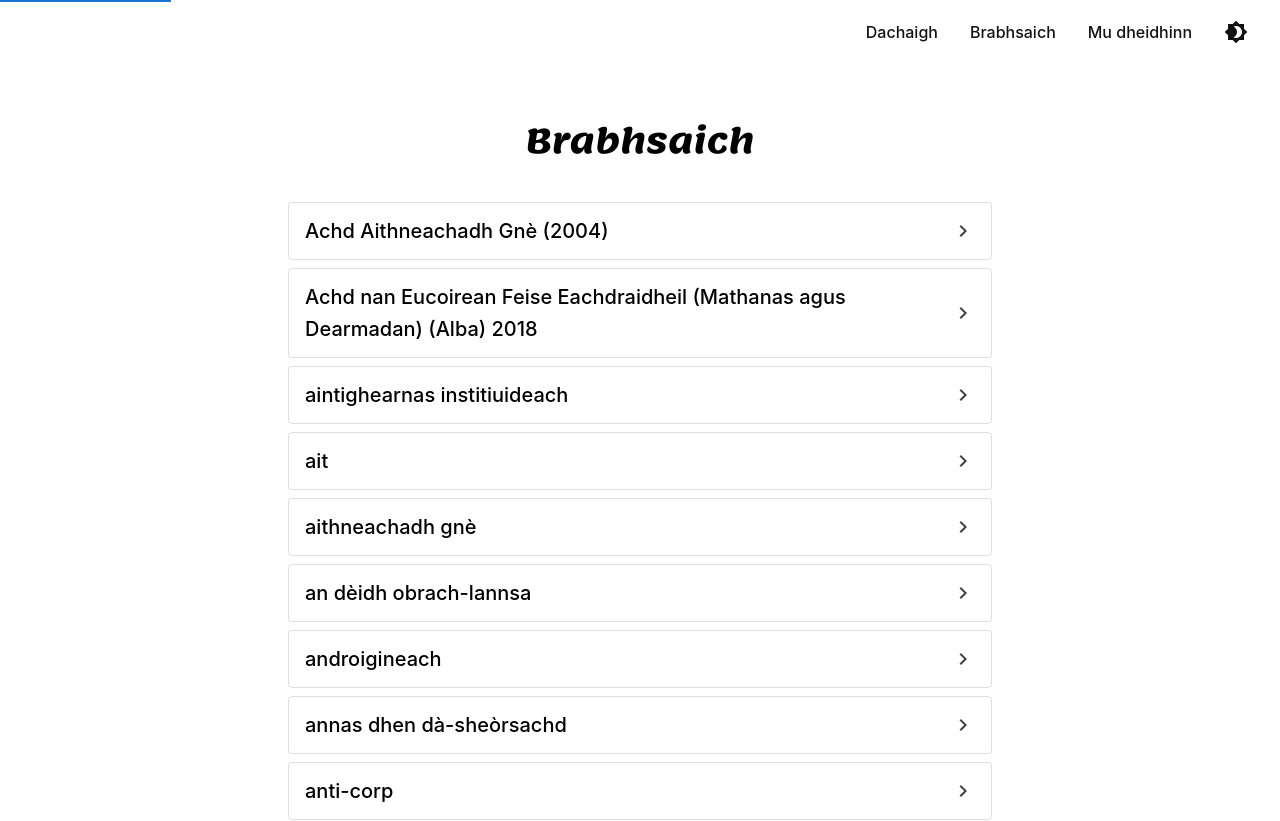
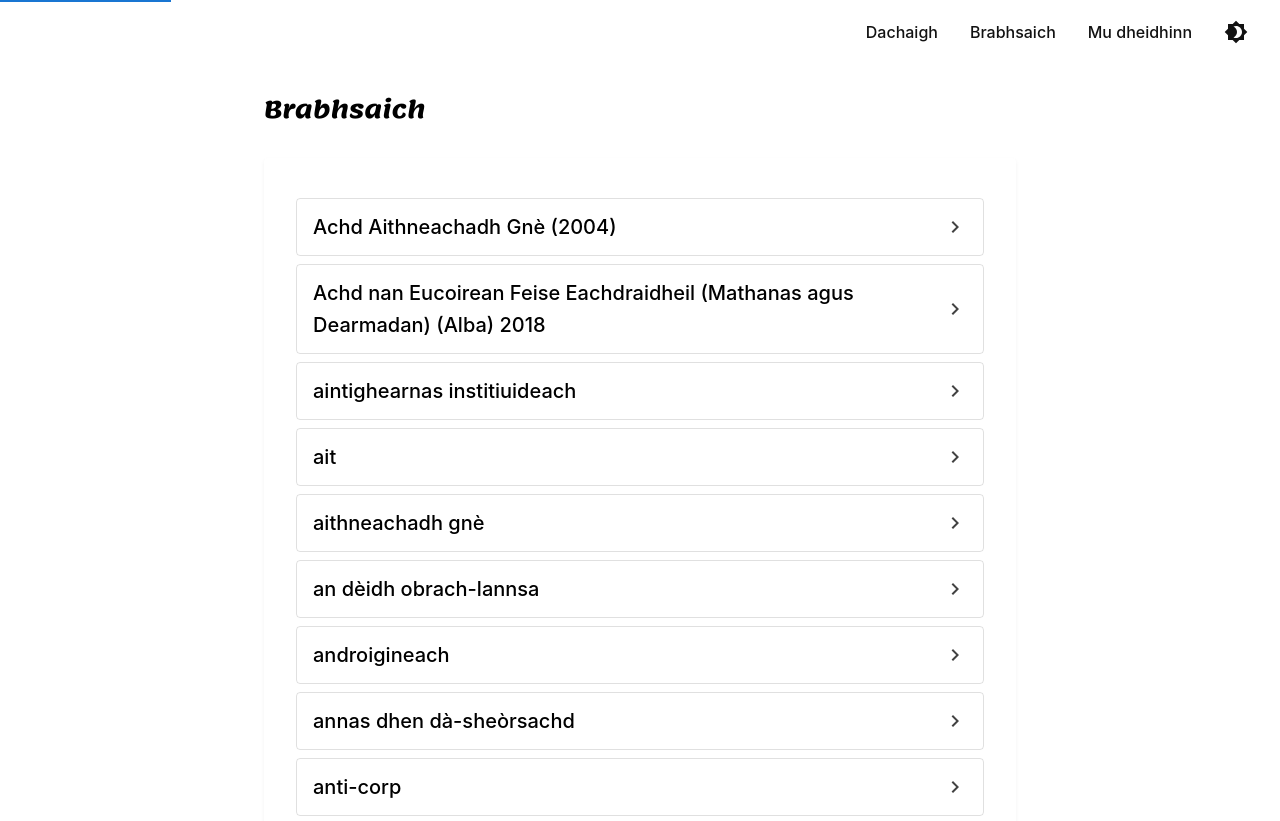
Before and after one commit to angeidheal/gaelic-dictionary, a React (Create React App) app: page /#/brabhsaich in a window 1280 px wide. Shown: the top 821 px of the page. Built offline with nearby package versions, Linux system fonts and the light colour scheme.

Commit message:
Update BrowsePage layout to match AboutPage

```diff
--- a/src/pages/BrowsePage.tsx
+++ b/src/pages/BrowsePage.tsx
@@ -10,6 +10,7 @@ import {
   Fab,
   Zoom,
   useScrollTrigger,
+  Paper,
 } from '@mui/material';
 import ChevronRightIcon from '@mui/icons-material/ChevronRight';
 import KeyboardArrowUpIcon from '@mui/icons-material/KeyboardArrowUp';
@@ -68,24 +69,26 @@ const BrowsePage: React.FC = () => {
   }
 
   return (
-    <Box sx={{ position: 'relative', minHeight: '100vh' }}>
-      <Box sx={{ maxWidth: 800, mx: 'auto', p: { xs: 2, sm: 3 }, pb: 8 }}>
+    <>
+      <Box sx={{ mb: 4 }}>
         <Typography
           variant="h4"
           component="h1"
           sx={{
-            mb: 4,
-            textAlign: 'center',
-            fontSize: { xs: '1.75rem', sm: '2.125rem' },
-            wordWrap: 'break-word',
+            fontWeight: 700,
             fontFamily: '"Lemonada", cursive',
-            fontWeight: 700,
           }}
-          id="page-heading"
         >
           Brabhsaich
         </Typography>
+      </Box>
 
+      <Paper
+        sx={{
+          p: 4,
+          mb: 4,
+        }}
+      >
         <List
           role="navigation"
           aria-label="Liosta nam faclan"
@@ -138,7 +141,7 @@ const BrowsePage: React.FC = () => {
             </ListItemButton>
           ))}
         </List>
-      </Box>
+      </Paper>
 
       <Zoom in={trigger}>
         <Box
@@ -171,7 +174,7 @@ const BrowsePage: React.FC = () => {
           </Fab>
         </Box>
       </Zoom>
-    </Box>
+    </>
   );
 };
 
```
